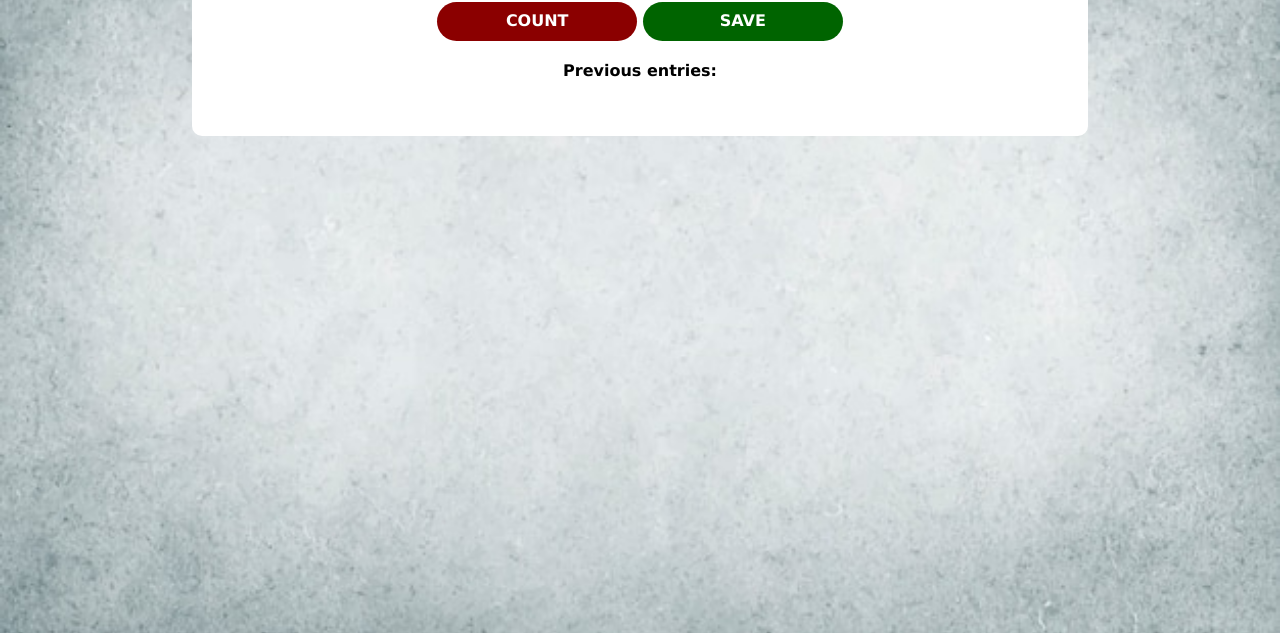
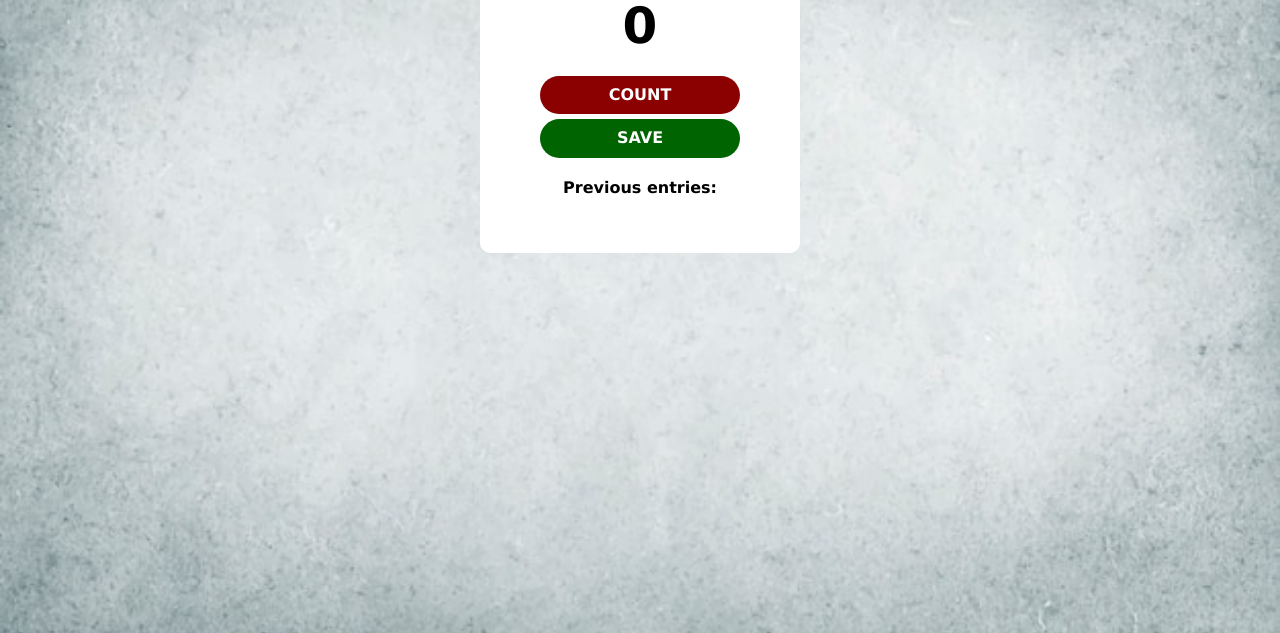
Before and after one commit to CalebOnimisi/Simple-Counter-App, a plain HTML site: page index.html in a window 1280 px wide. Shown: the part 167-800 px from the top of the page. Drawn offline with nearby package versions, Linux system fonts and the light colour scheme.

Commit message:
Add files via upload

```diff
--- a/index.css
+++ b/index.css
@@ -7,7 +7,7 @@ body {
 }
 
 .main-body {
-    max-width: 70%;
+    max-width: 320px;
     margin: auto;
     background-color: white;
     border-radius: 10px;
```
